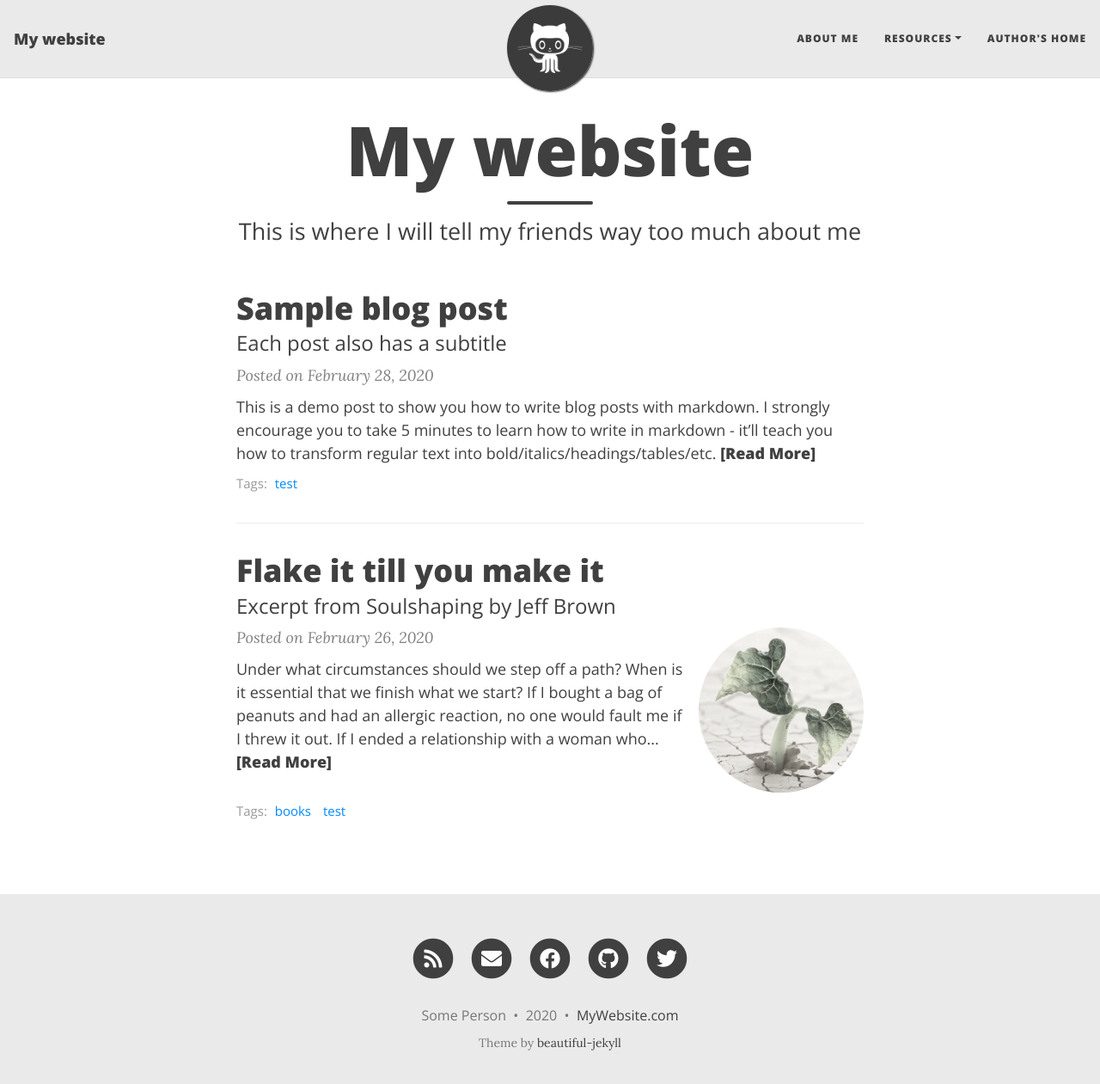
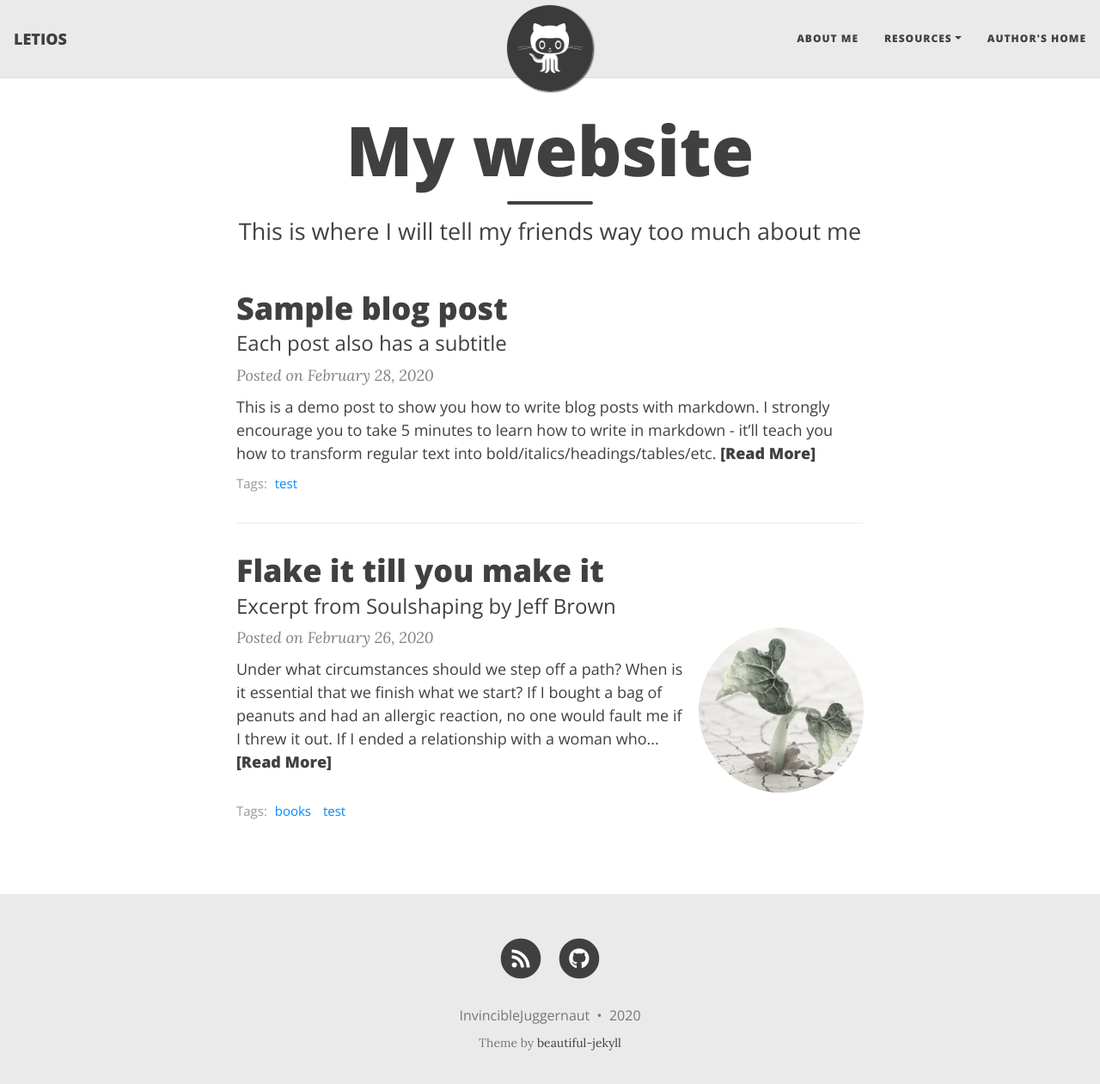
Before and after one commit to InvincibleJuggernaut/Letios, a Jekyll site: the page built from index.html, in a window 1280 px wide and 1274 px high. Shown: the top 1261 px of the window at 86% size. Built offline with Jekyll 4.4.1, drawn with Linux system fonts in a browser that asks for light colours; nearby versions of some CDN libraries; the list of posts is cut into pages by our own code.

Commit message:
Update _config.yml

```diff
--- a/_config.yml
+++ b/_config.yml
@@ -1,13 +1,13 @@
 # --- Basic options --- #
 
 # Name of website
-title: My website
+title: LETIOS
 
 # Short description of your site
-description: A virtual proof that I'm awesome
+description: Civilized rants
 
 # Your name to show in the footer
-author: Some Person
+author: InvincibleJuggernaut
 
 # --- List of links in the navigation bar --- #
 
@@ -16,7 +16,7 @@ navbar-links:
   Resources:
     - Beautiful Jekyll: "https://beautifuljekyll.com"
     - Learn markdown: "https://www.markdowntutorial.com/"
-  Author's home: "https://deanattali.com"
+  Author's home: "https://github.com/InvincibleJuggernaut"
 
 # --- Logo --- #
 
@@ -38,10 +38,8 @@ round-avatar: true
 # Uncomment the links you want to show and add your information to each one.
 # If you don't want to show a link to an RSS feed, set rss to "false".
 social-network-links:
-  email: "someone@example.com"
-  facebook: deanattali
-  github: daattali
-  twitter: daattali
+  #email: "someone@example.com"
+  github: InvincibleJuggernaut
   rss: true
 #  reddit: yourname
 #  linkedin: daattali
@@ -72,7 +70,7 @@ share-links-active:
 
 # How to display the link to your website in the footer
 # Remove this if you don't want a link in the footer
-url-pretty: "MyWebsite.com"
+#url-pretty: "MyWebsite.com"
 
 # Create a "tags" index page and make tags on each post clickable
 link-tags: true
```
